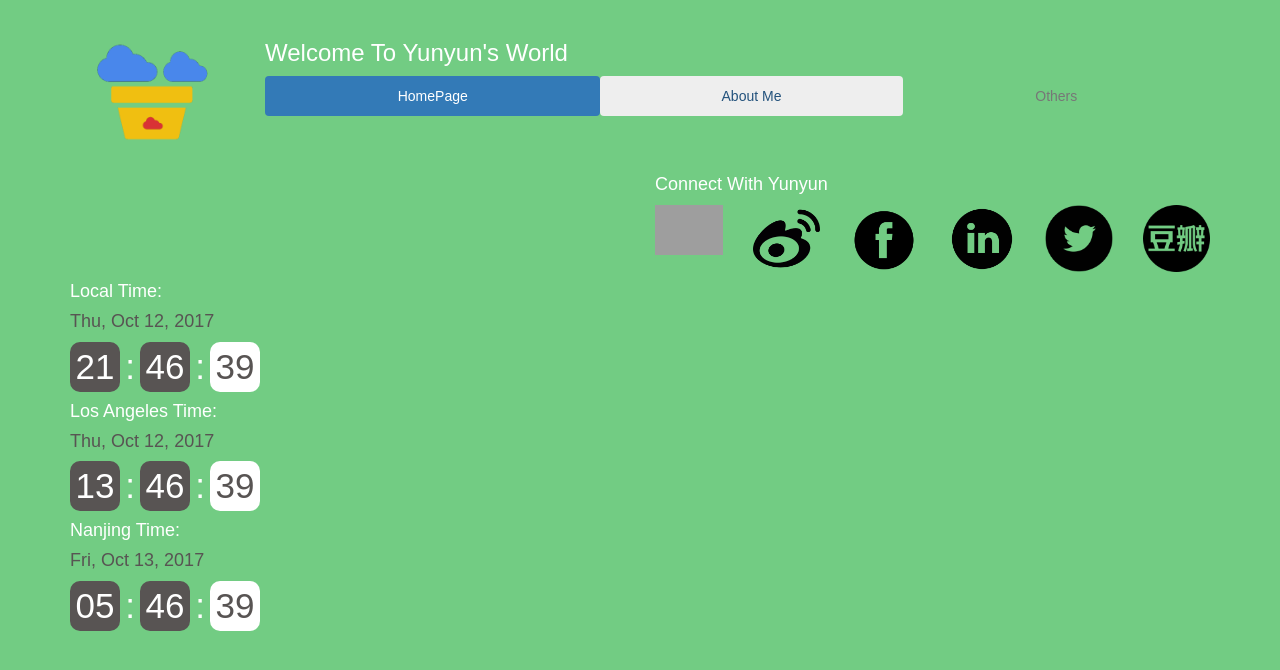
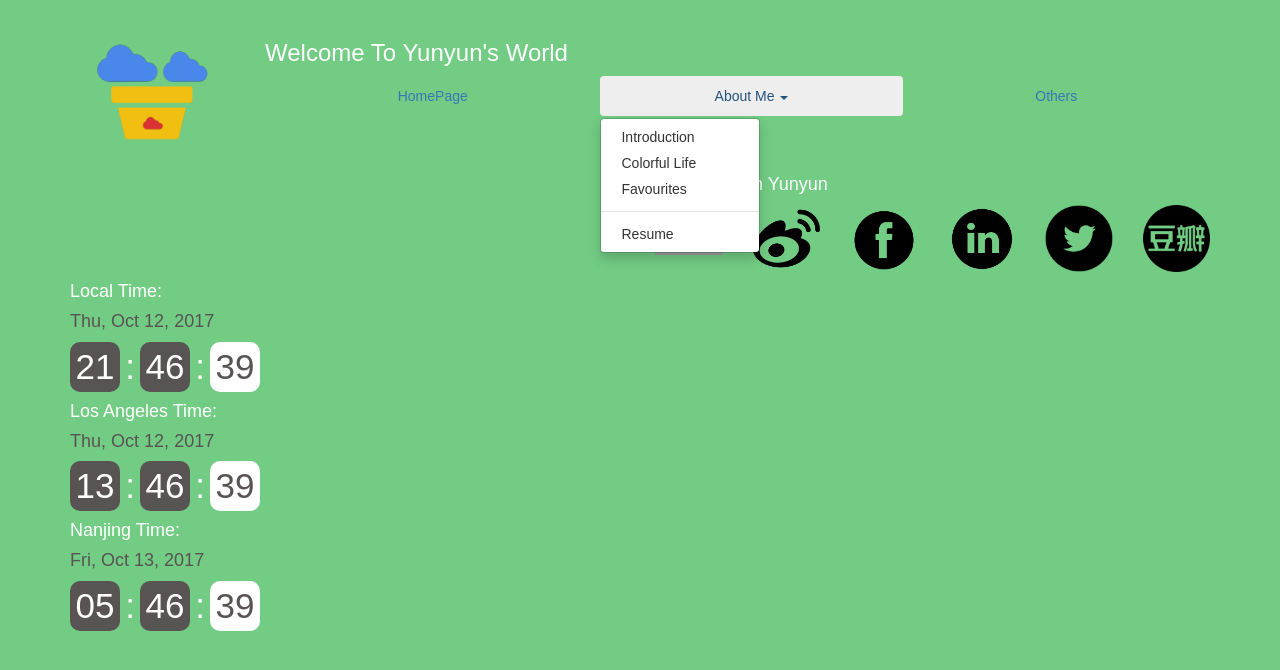
Before and after one commit to claudiayunyun/myWebsite_React, a React (Create React App) app: page / in a window 1280 px wide. Both pictures are taken after a click on the button "About Me". Shown: the top 670 px of the page. Built offline with nearby package versions, Linux system fonts and the light colour scheme; grey boxes are pictures that could not be loaded.

Commit message:
2018 new start

```diff
--- a/src/Homepage/Navigation.js
+++ b/src/Homepage/Navigation.js
@@ -1,20 +1,22 @@
 import React, { Component } from 'react';
 import ReactDOM from 'react-dom';
-import { Nav, NavItem } from 'react-bootstrap';
+import { Nav, NavItem, NavDropdown, MenuItem} from 'react-bootstrap';
 
 class Navigation extends Component {
-
-  handleSelect(selectedKey) {
-    alert(`selected ${selectedKey}`);
-  }
 
   render() {
     return (
       <div>
-        <Nav bsStyle="pills" justified activeKey={1} onSelect={this.handleSelect}>
-          <NavItem eventKey={1} href="/home">HomePage</NavItem>
-          <NavItem eventKey={2} title="Item">About Me</NavItem>
-          <NavItem eventKey={3} disabled>Others</NavItem>
+        <Nav bsStyle="pills" justified >
+          <NavItem href="">HomePage</NavItem>
+          <NavDropdown title="About Me" id="nav-dropdown">
+            <MenuItem >Introduction</MenuItem>
+            <MenuItem >Colorful Life</MenuItem>
+            <MenuItem >Favourites</MenuItem>
+            <MenuItem divider />
+            <MenuItem href="">Resume</MenuItem>
+          </NavDropdown>
+          <NavItem title="Item">Others</NavItem>
         </Nav>
       </div>
     );
```
